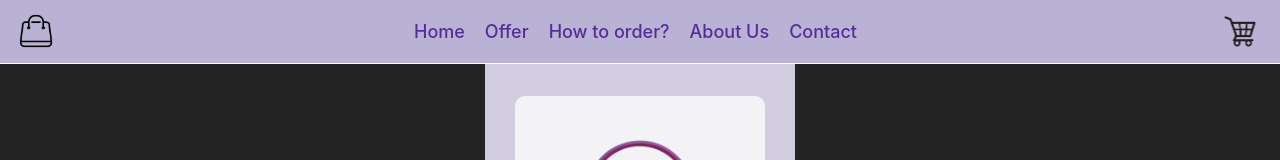
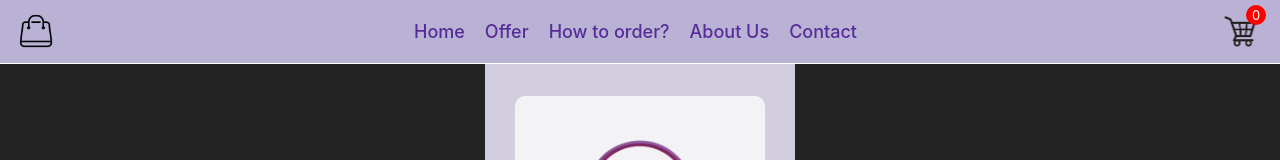
Before and after one commit to tatjana-jovicic/E-Commerce, a React (Vite) app: page /offer in a window 1280 px wide. Shown: the top 160 px of the page. Built offline with nearby package versions, Linux system fonts and the light colour scheme.

Commit message:
add logic from store for cart from feat-Offer

```diff
--- a/src/components/Cart/Cart.css
+++ b/src/components/Cart/Cart.css
@@ -22,6 +22,7 @@
   display: flex;
   justify-content: center;
   align-items: center;
+  text-align: center;
   position: absolute;
   right: -1px;
   top: -1px;
--- a/src/components/Cart/Cart.jsx
+++ b/src/components/Cart/Cart.jsx
@@ -1,13 +1,13 @@
 import "./Cart.css";
 import CartIcon from "../../assets/cart-icon.webp";
-// import { useOrderStore } from "../../stores/order/order.store";
+import { useOrderStore } from "../../stores/order/order.store";
 
 const Cart = ({ handleOnClick }) => {
-  // const { orders } = useOrderStore();
+  const { orders } = useOrderStore();
 
   return (
     <div className="cart_icon">
-      {/* <span>{orders.length}</span> */}
+      <span>{orders.length}</span>
       <img onClick={handleOnClick} src={CartIcon} alt="cart icon" />
     </div>
   );
--- a/src/features/Offer/components/Item.jsx
+++ b/src/features/Offer/components/Item.jsx
@@ -3,7 +3,7 @@ import Button from "../../../components/Button/Button";
 import { useOrderStore } from "../../../stores/order/order.store";
 
 const Item = ({ item }) => {
-  const { addItemToOrderCart } = useOrderStore();
+  const { addItemToCart } = useOrderStore();
 
   const handleAddedItem = (item) => {
     const newItem = {
@@ -13,7 +13,7 @@ const Item = ({ item }) => {
       price: item.price,
       description: item.description,
     };
-    addItemToOrderCart(newItem);
+    addItemToCart(newItem);
   };
   return (
     <div className="item">
--- a/src/features/Offer/components/ItemsInCart.jsx
+++ b/src/features/Offer/components/ItemsInCart.jsx
@@ -4,7 +4,22 @@ import Bin from "../../../assets/bin.png";
 import Button from "../../../components/Button/Button";
 
 const ItemsInCart = () => {
-  const { orders } = useOrderStore();
+  const {
+    orders,
+    removeItemFromCart,
+    incrementNumberOfItems,
+    decrementNumberOfItems,
+  } = useOrderStore();
+
+  const total = orders.reduce(
+    (acc, item) => acc + item.price * item.quantity,
+    0
+  );
+
+  const itemTotalPrice = (item) => {
+    const totalItemPrice = item.price * item.quantity;
+    return totalItemPrice.toFixed(2);
+  };
 
   return (
     <div className="cart">
@@ -20,14 +35,29 @@ const ItemsInCart = () => {
               <h3>{item.name}</h3>
               <p>{item.description}</p>
             </div>
-            <div className="nesto">
+            <div className="con_right_item_in_cart">
               <div className="quantity">
-                <span className="decrement">-</span>
-                <span>1</span>
-                <span className="increment">+</span>
+                <span
+                  className="decrement"
+                  onClick={() => decrementNumberOfItems(item.id)}
+                >
+                  -
+                </span>
+                <span>{item.quantity}</span>
+                <span
+                  className="increment"
+                  onClick={() => incrementNumberOfItems(item.id)}
+                >
+                  +
+                </span>
               </div>
-              <h3 className="price">${item.price}</h3>
-              <img className="bin" src={Bin} alt="Bin Icon" />
+              <h3 className="price">${itemTotalPrice(item)}</h3>
+              <img
+                className="bin"
+                onClick={() => removeItemFromCart(item.id)}
+                src={Bin}
+                alt="Bin Icon"
+              />
             </div>
           </div>
         ))}
@@ -47,7 +77,7 @@ const ItemsInCart = () => {
         <hr />
         <div className="total">
           <h4>Total</h4>
-          <h3>$2354</h3>
+          <h3>${total.toFixed(2)}</h3>
         </div>
         <div className="buttons">
           <Button buttonText="Proceed to checkout" />
--- a/src/features/Offer/components/item.styles.css/ItemsInCart.css
+++ b/src/features/Offer/components/item.styles.css/ItemsInCart.css
@@ -120,7 +120,7 @@
   align-items: center;
   gap: 2px;
   border: 1px solid gray;
-  border-radius: 10px;
+  border-radius: 7px;
   width: 100%;
   max-width: 60px;
   height: 20px;
@@ -143,7 +143,7 @@
   display: flex;
   justify-content: end;
 }
-.nesto {
+.con_right_item_in_cart {
   width: 100%;
   max-width: 170px;
   margin-left: auto;
--- a/src/stores/order/order.store.js
+++ b/src/stores/order/order.store.js
@@ -2,8 +2,56 @@ import { create } from "zustand";
 
 export const useOrderStore = create((set) => ({
   orders: [],
-  addItemToOrderCart: (newItem) =>
+  addItemToCart: (newItem) =>
+    set((state) => {
+      const existingItem = state.orders.find((item) => item.id === newItem.id);
+
+      if (existingItem) {
+        return {
+          orders: state.orders.map((item) =>
+            item.id === newItem.id
+              ? {
+                  ...item,
+                  quantity: item.quantity + 1,
+                  totalPrice: newItem.price,
+                }
+              : item
+          ),
+        };
+      } else {
+        return {
+          orders: [
+            ...state.orders,
+            { ...newItem, quantity: 1, totalPrice: newItem.price },
+          ],
+        };
+      }
+    }),
+  removeItemFromCart: (itemId) =>
     set((state) => ({
-      orders: [...state.orders, newItem],
+      orders: state.orders.filter((item) => item.id !== itemId),
+    })),
+  incrementNumberOfItems: (itemId) =>
+    set((state) => ({
+      orders: state.orders.map((item) =>
+        item.id === itemId
+          ? {
+              ...item,
+              quantity: item.quantity + 1,
+              totalPrice: item.price * (item.quantity + 1),
+            }
+          : item
+      ),
+    })),
+  decrementNumberOfItems: (itemId) =>
+    set((state) => ({
+      orders: state.orders.map((item) =>
+        item.id === itemId && item.quantity > 1
+          ? {
+              ...item,
+              quantity: item.quantity - 1,
+            }
+          : item
+      ),
     })),
 }));
```
